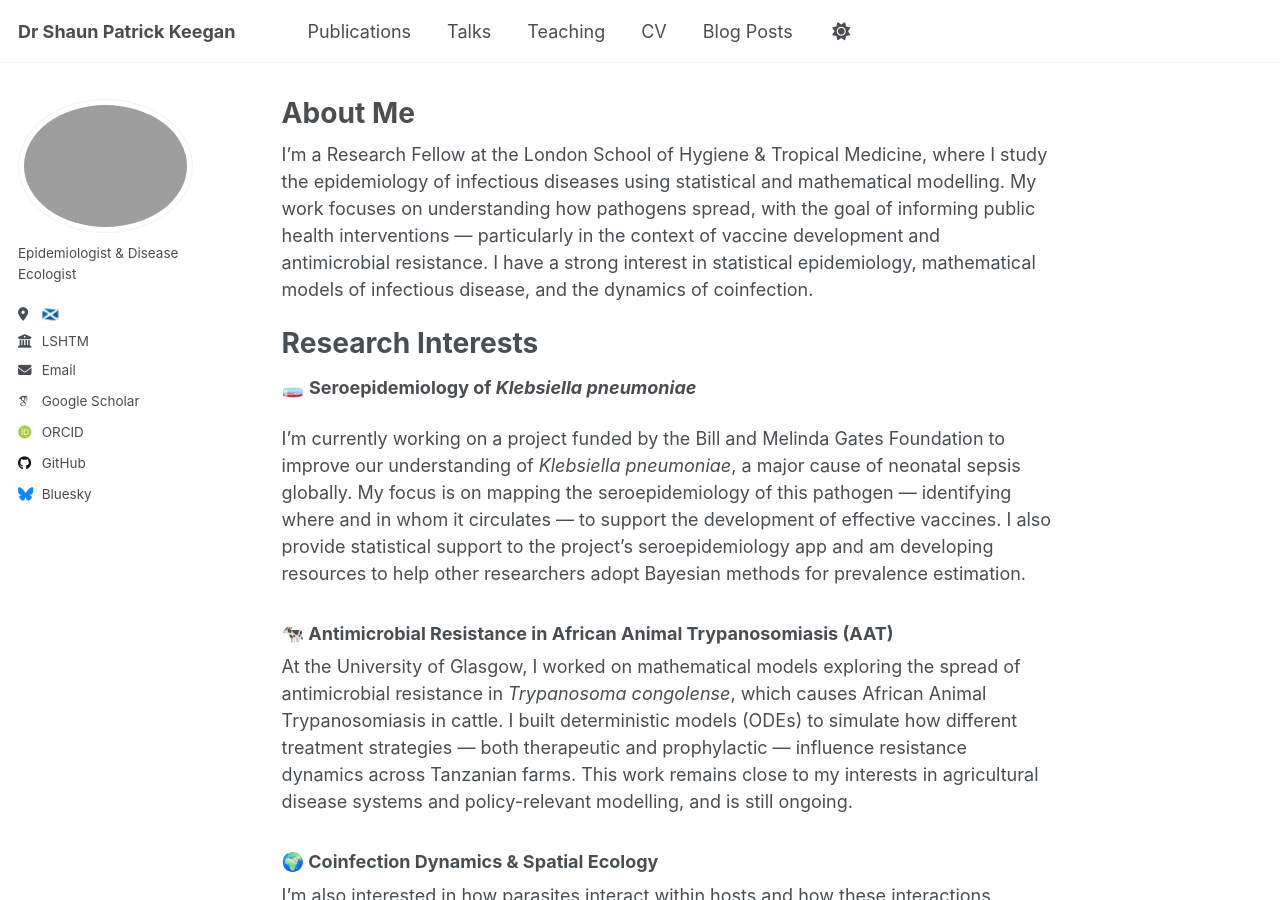
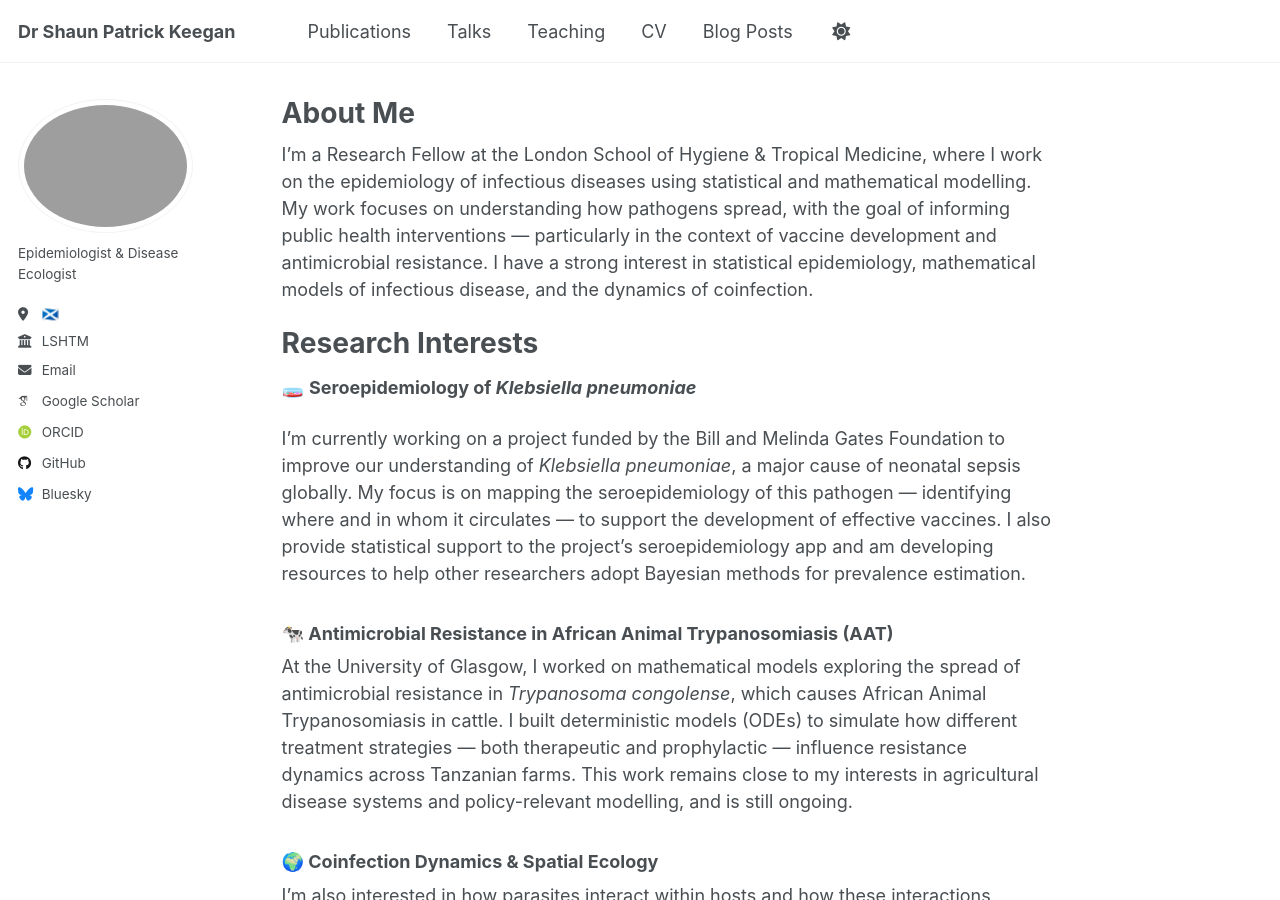
Before and after one commit to shaunkeegan/shaunkeegan.github.io, a Jekyll site: the page built from _pages/about.md, in a window 1280 px wide and 900 px high. Built offline with Jekyll 4.4.1, drawn with Linux system fonts in a browser that asks for light colours; some web fonts are replaced.

Commit message:
typo fix

```diff
--- a/_pages/about.md
+++ b/_pages/about.md
@@ -7,7 +7,7 @@ redirect_from:
   - /about.html
 ---
 
-I'm a Research Fellow at the London School of Hygiene & Tropical Medicine, where I study the epidemiology of infectious diseases using statistical and mathematical modelling. My work focuses on understanding how pathogens spread, with the goal of informing public health interventions — particularly in the context of vaccine development and antimicrobial resistance. I have a strong interest in statistical epidemiology, mathematical models of infectious disease, and the dynamics of coinfection.
+I'm a Research Fellow at the London School of Hygiene & Tropical Medicine, where I work on the epidemiology of infectious diseases using statistical and mathematical modelling. My work focuses on understanding how pathogens spread, with the goal of informing public health interventions — particularly in the context of vaccine development and antimicrobial resistance. I have a strong interest in statistical epidemiology, mathematical models of infectious disease, and the dynamics of coinfection.
 
 # Research Interests
 
```
Also changed, not shown: 4 other files.
